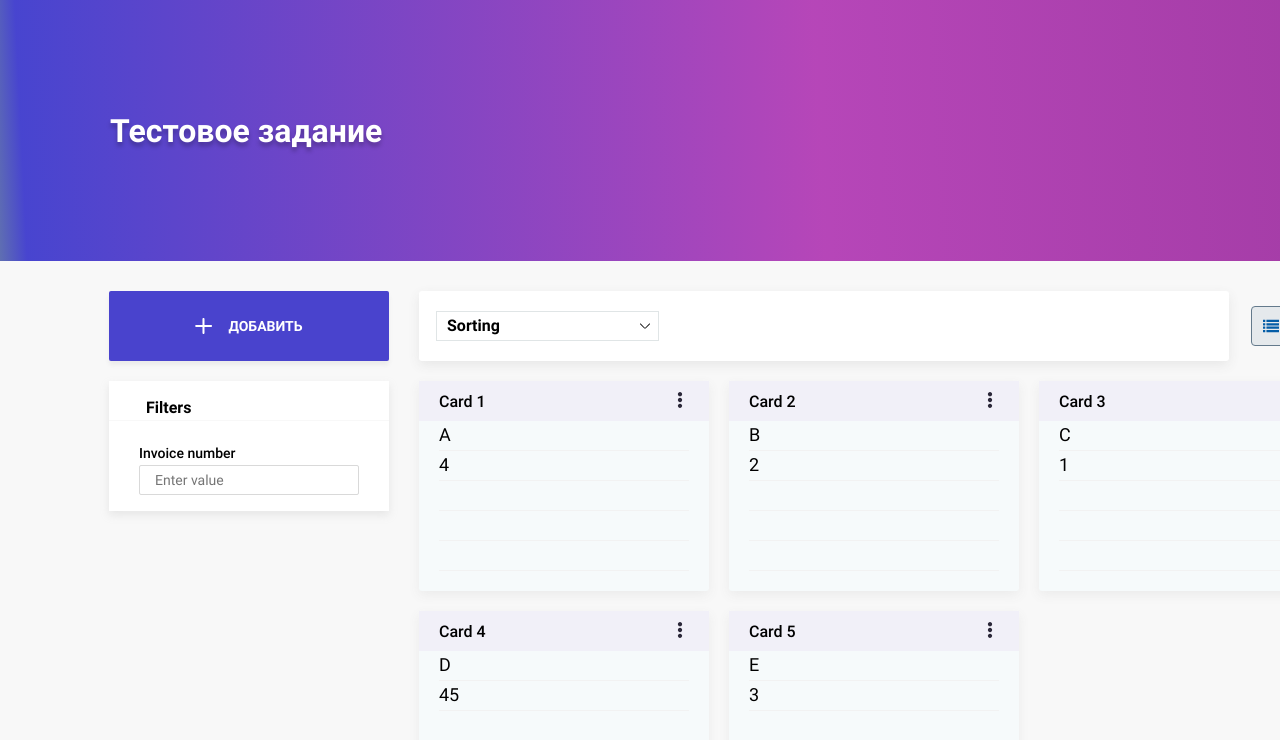
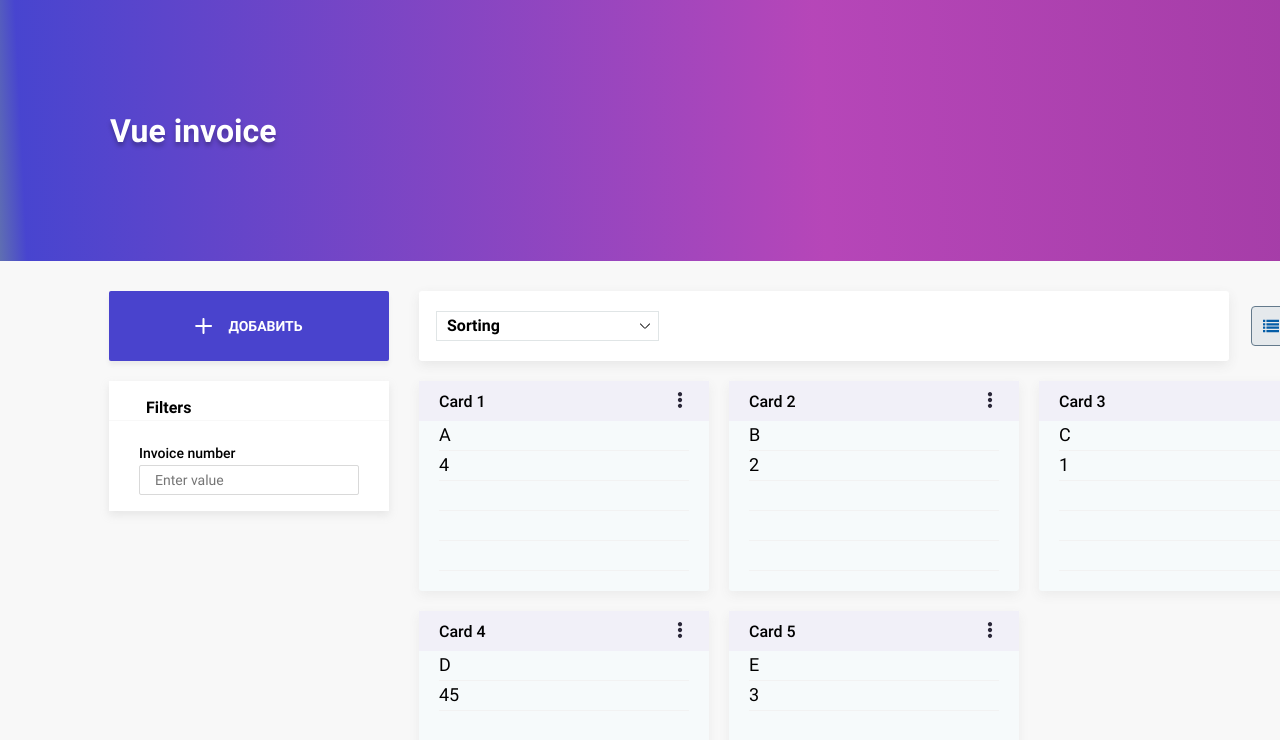
Before and after one commit to rashidshafeev/vue-invoice, a Vue app: page /#/cards in a window 1280 px wide. Shown: the top 740 px of the page. Built offline with nearby package versions, Linux system fonts and the light colour scheme.

Commit message:
Header text

```diff
--- a/src/App.vue
+++ b/src/App.vue
@@ -5,7 +5,7 @@
         @close-add-modal="showAddInvoiceModal = !showAddInvoiceModal"
     />
     <section class="header">
-      <div class="container"><h1>Тестовое задание</h1></div>
+      <div class="container"><h1>Vue invoice</h1></div>
     </section>
     <section class="main">
       <div class="left-column">
```
